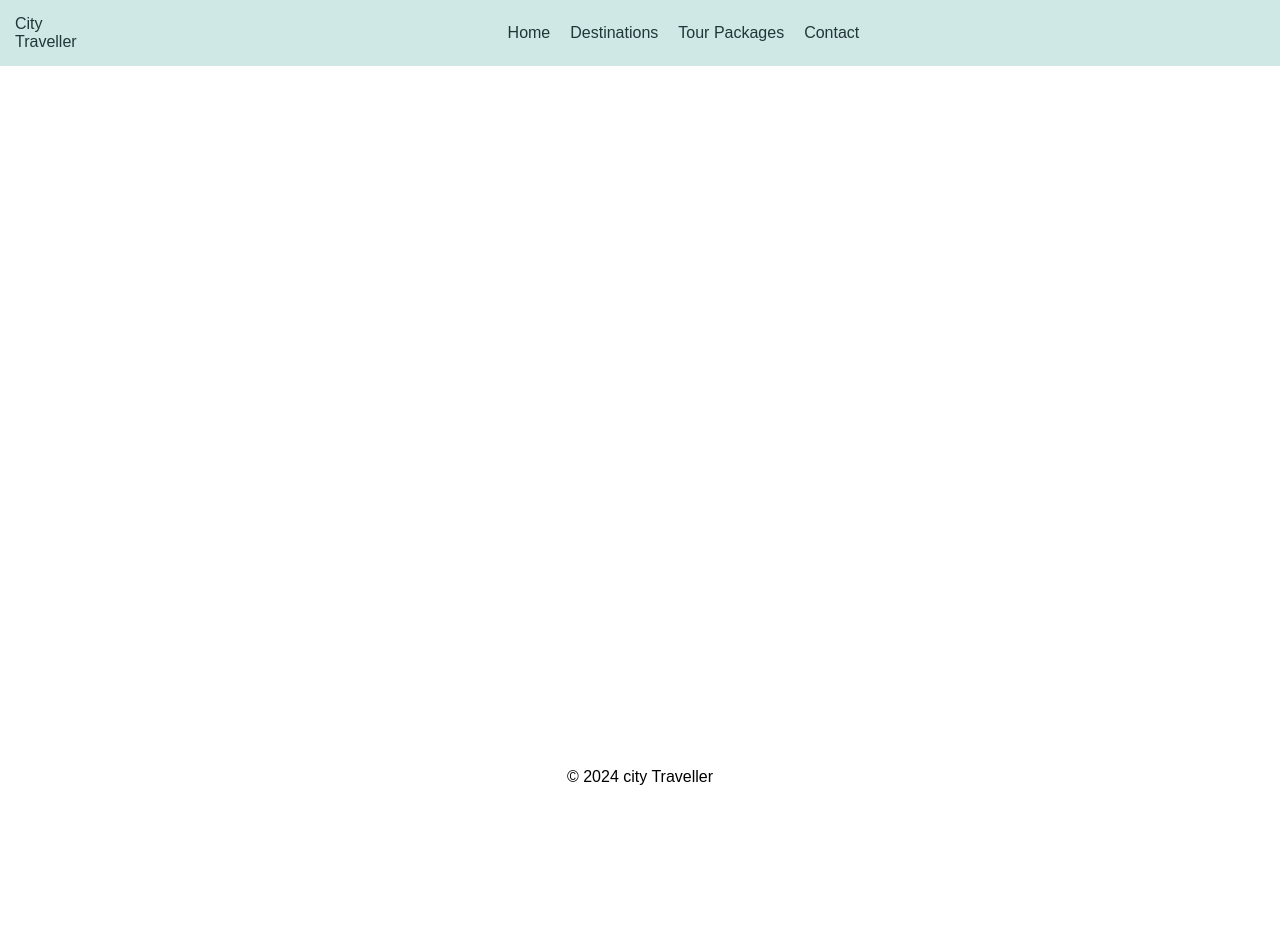
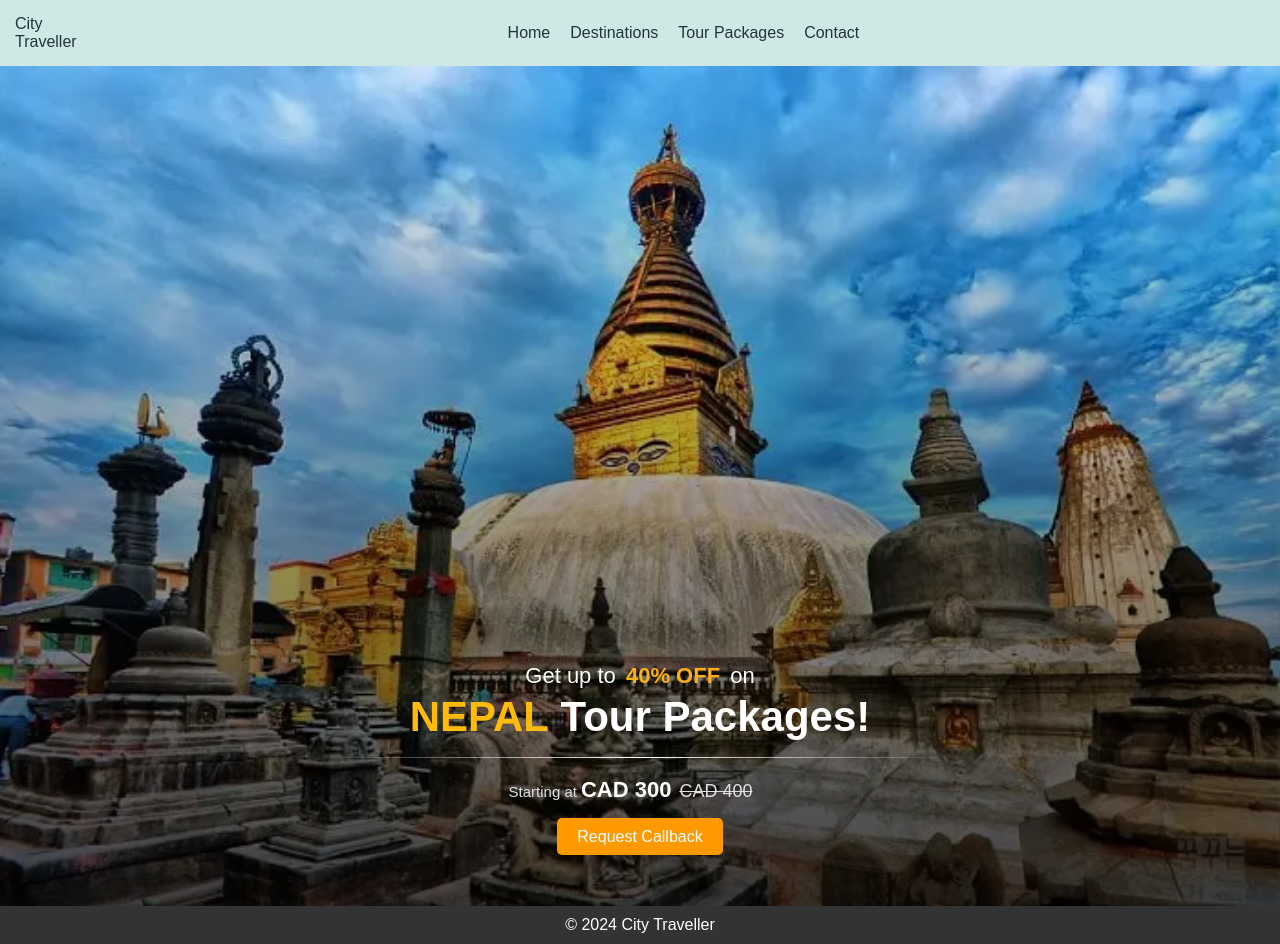
Before and after one commit to paras603/citytraveller, a plain HTML site: page tourPackagePage/packages.html in a window 1280 px wide. Before the commit the page ends 800 px from the top, so only its background shows below. Drawn offline with Linux system fonts and the light colour scheme.

Commit message:
hero section added for tour package

```diff
--- a/tourPackagePage/packages.css
+++ b/tourPackagePage/packages.css
@@ -0,0 +1,143 @@
+.hero {
+    position: relative;
+    height: 100vh;
+    display: flex;
+    justify-content: center;
+    align-items: flex-end;
+    text-align: center;
+    overflow: hidden;
+    padding: 20px; /* Added padding */
+    background: linear-gradient(to bottom, rgba(0, 0, 0, 0) 0%, rgba(0, 0, 0, 0.7) 100%);
+}
+
+.hero-image {
+    width: 100%;
+    height: 100%;
+    object-fit: cover;
+    position: absolute;
+    top: 0;
+    left: 0;
+    z-index: -1;
+}
+
+.hero-overlay {
+    padding: 20px;
+    border-radius: 10px;
+    color: white;
+    margin-bottom: 20px;
+    width: calc(100% - 40px);
+    max-width: 600px;
+}
+
+.hero h1 {
+    color: #fff;
+    font-size: 42px;
+    font-weight: 600;
+    line-height: 50px;
+    margin: 0px;
+}
+
+.hero h1 span{
+    color: #ffba0a;
+    font-weight: 700;
+    text-transform: uppercase;
+}
+
+.hero .line {
+    display: flex;
+    align-items: center;
+    margin: 15px 0;
+    min-height: 1px;
+    background: linear-gradient(270deg, hsla(0, 0%, 100%, .05) -.13%, hsla(0, 0%, 88%, .05) 0, #fff 49.17%, hsla(0, 0%, 88%, .05));
+}
+
+.hero p {
+    color: #fff;
+    font-size: 22px;
+    font-weight: 400;
+    line-height: 33px;
+    margin: 0px;
+}
+
+.hero-overlay p span{
+    background: transparent;
+    font-weight: 600;
+    margin: 0;
+    padding: 0 4px;
+    border-radius: 5px;
+    color: #fcaf17;
+}
+
+.hero .price {
+    color: #e0e0e0;
+    font-size: 15px;
+    font-weight: 400;
+    line-height: 20px;
+    margin-bottom: 20px;
+}
+
+.hero .price .new{
+    color: #fff;
+    font-size: 22px;
+    font-weight: 600;
+    line-height: 33px;
+    margin: 0;
+}
+
+.hero .price .original {
+    text-decoration: line-through;
+    color: #e0e0e0;
+    font-size: 18px;
+    font-weight: 300;
+    line-height: 33px;
+    margin-right: 15px;
+}
+
+.hero .btn {
+    padding: 10px 20px;
+    background-color: #ff9900;
+    color: white;
+    border: none;
+    border-radius: 5px;
+    font-size: 1em;
+    cursor: pointer;
+    text-decoration: none;
+    transition: background-color 0.3s ease; /* Added transition */
+}
+
+.hero .btn:hover {
+    background-color: #e68a00;
+}
+
+.hero .btn:focus {
+    outline: 2px solid #ff9900; /* Added focus state */
+    outline-offset: 2px;
+}
+
+footer {
+    text-align: center;
+    padding: 10px 0;
+    background-color: #333;
+    color: white;
+    position: relative;
+    bottom: 0;
+    width: 100%;
+}
+
+@media (max-width: 768px) {
+    .hero h1 {
+        font-size: 2em;
+    }
+
+    .hero p {
+        font-size: 1em;
+    }
+
+    .hero .price {
+        font-size: 15px;
+    }
+
+    .hero-overlay {
+        width: calc(100% - 20px); /* Adjusted for smaller screens */
+    }
+}
--- a/tourPackagePage/packages.html
+++ b/tourPackagePage/packages.html
@@ -5,6 +5,7 @@
     <meta name="viewport" content="width=device-width, initial-scale=1.0">
     <title>City Traveller | Tour Packages</title>
     <link rel="stylesheet" href="../index.css" />
+    <link rel="stylesheet" href="packages.css" />
 </head>
 <body>
     <header>
@@ -20,6 +21,19 @@
             </ul>
         </nav>
     </header>
-    <footer>&copy; 2024 city Traveller</footer>
+
+    <section class="hero">
+        <img src="../images/hero-image1.jpg" alt="Scenic View" class="hero-image">
+        <div class="hero-overlay">
+            <p>Get up to <span>40% OFF</span> on</p>
+            <h1><span>Nepal</span> Tour Packages!</h1>
+            <div class="line"></div> <!-- Added line element -->
+            <p class="price">Starting at<span class="new">CAD 300</span><span class="original">CAD 400</span></p>
+            <a href="#request-callback" class="btn">Request Callback</a>
+        </div>
+    </section>
+
+
+    <footer>&copy; 2024 City Traveller</footer>
 </body>
 </html>
```
